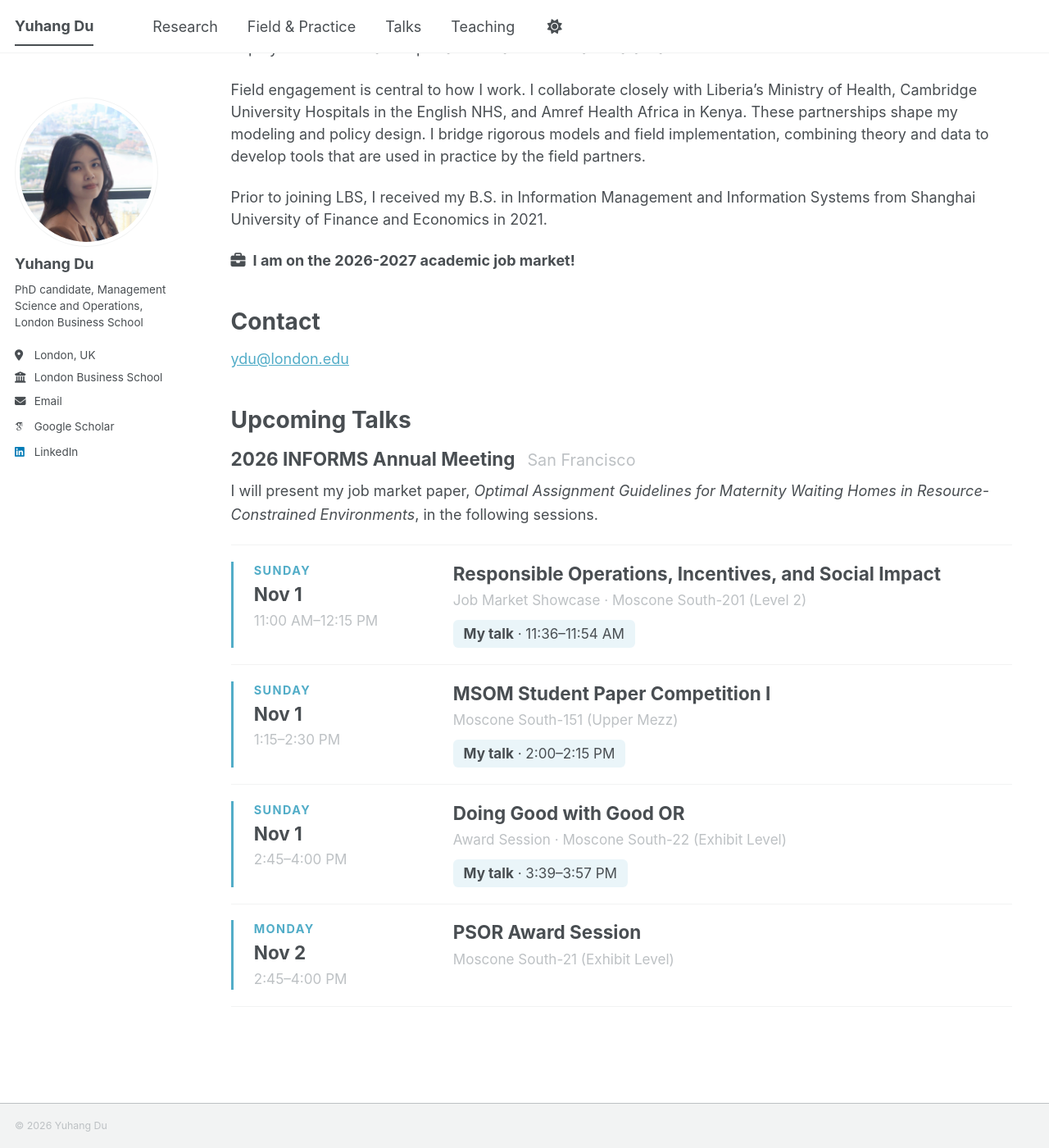
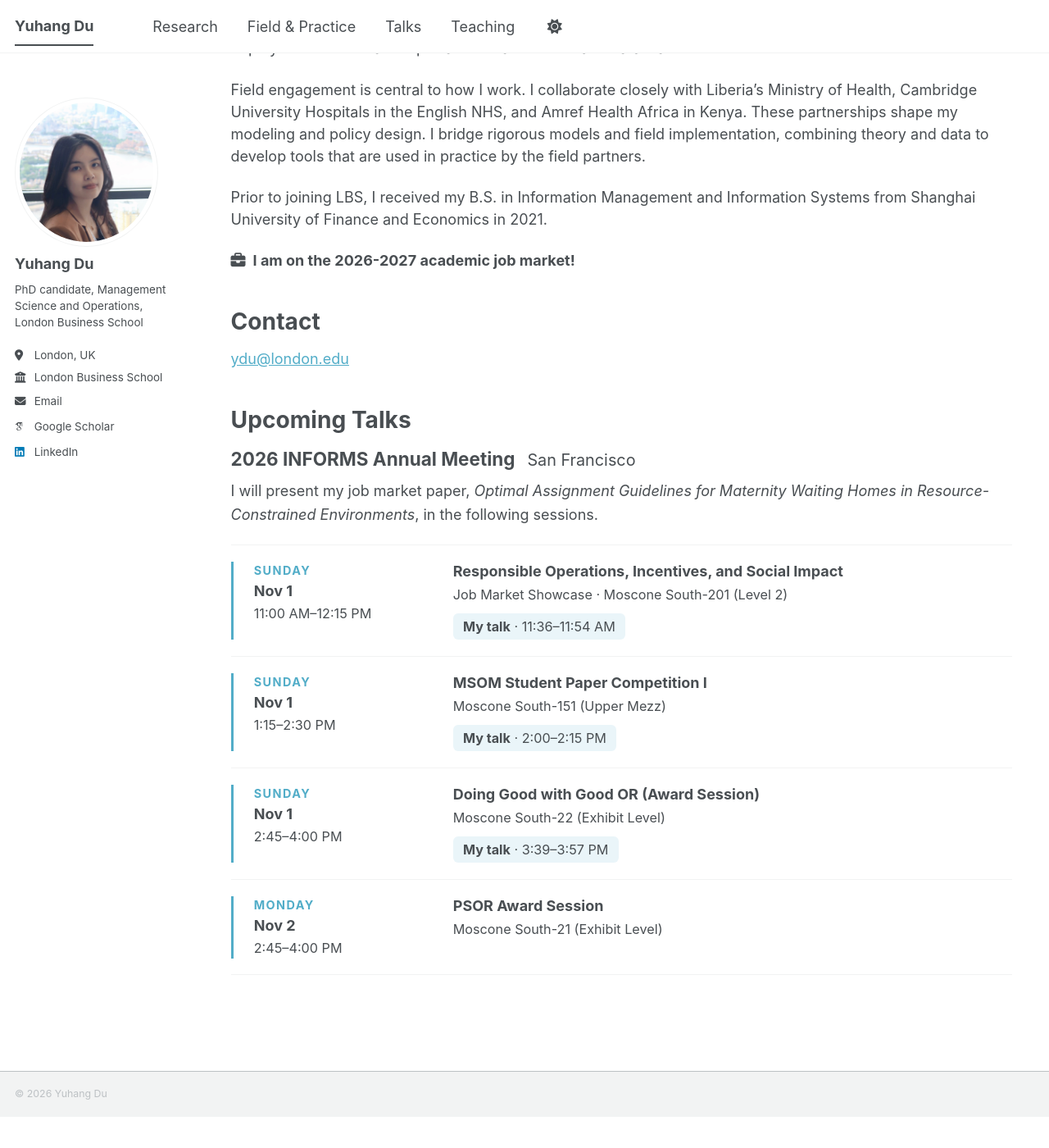
Before and after one commit to yuhangdu-edu/yuhangdu-edu.github.io, a Jekyll site: the page built from _pages/about.md, in a window 1280 px wide and 1400 px high, scrolled down 330 px. Shown: the whole window at 82% size. Built offline with Jekyll 4.4.1, drawn with Linux system fonts in a browser that asks for light colours; some web fonts are replaced; after the commit the page ends 1692 px from its top, so only the background shows below that; part of the change alters nothing that is shown.

Commit message:
Update about.md

```diff
--- a/_pages/about.md
+++ b/_pages/about.md
@@ -69,8 +69,8 @@ Prior to joining LBS, I received my B.S. in Information Management and Informati
           <span class="talk__time">2:45–4:00 PM</span>
         </div>
         <div class="talk__what">
-          <div class="talk__title">Doing Good with Good OR</div>
-          <div class="talk__meta">Award Session · Moscone South-22 (Exhibit Level)</div>
+          <div class="talk__title">Doing Good with Good OR (Award Session)</div>
+          <div class="talk__meta">Moscone South-22 (Exhibit Level)</div>
           <span class="talk__slot"><strong>My talk</strong> · 3:39–3:57 PM</span>
         </div>
       </div>
@@ -110,7 +110,7 @@ Prior to joining LBS, I received my B.S. in Information Management and Informati
 .talks__conf-city {
   margin-left: 0.5em;
   font-size: 1.1em;
-  color: var(--global-text-color-light, #646769);
+  color: var(--global-text-color, #494e52);
 }
 .talks .talks__intro {
   margin: 0 0 1.2em;
@@ -147,30 +147,30 @@ Prior to joining LBS, I received my B.S. in Information Management and Informati
 }
 .talk__day {
   margin: 0.15em 0 0.2em;
-  font-size: 1.25em;
+  font-size: 1em;
   font-weight: 700;
   line-height: 1.3;
 }
 .talk__time {
-  font-size: 0.95em;
-  color: var(--global-text-color-light, #646769);
+  font-size: 0.9em;
+  color: var(--global-text-color, #494e52);
 }
 .talk__title {
-  font-size: 1.25em;
+  font-size: 1em;
   font-weight: 700;
   line-height: 1.3;
 }
 .talk__meta {
   margin-top: 0.3em;
-  font-size: 0.95em;
-  color: var(--global-text-color-light, #646769);
+  font-size: 0.9em;
+  color: var(--global-text-color, #494e52);
 }
 .talk__slot {
   display: inline-block;
   margin-top: 0.65em;
   padding: 0.25em 0.75em;
   border-radius: 6px;
-  font-size: 0.95em;
+  font-size: 0.9em;
   background: rgba(82, 173, 200, 0.12);
   background: color-mix(in srgb, var(--global-link-color, #52adc8) 12%, transparent);
 }
```
